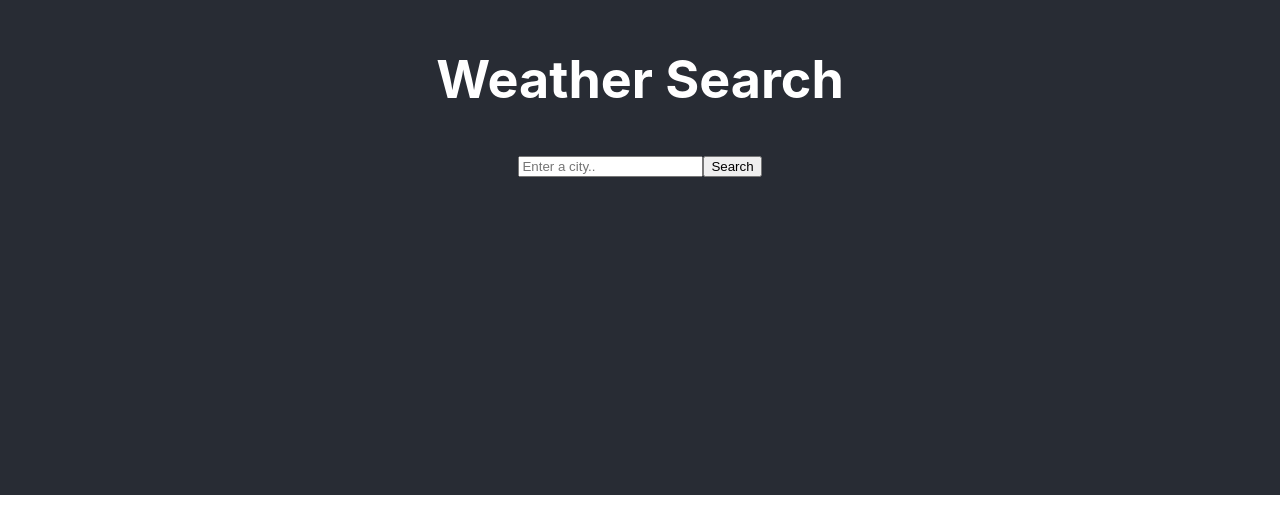
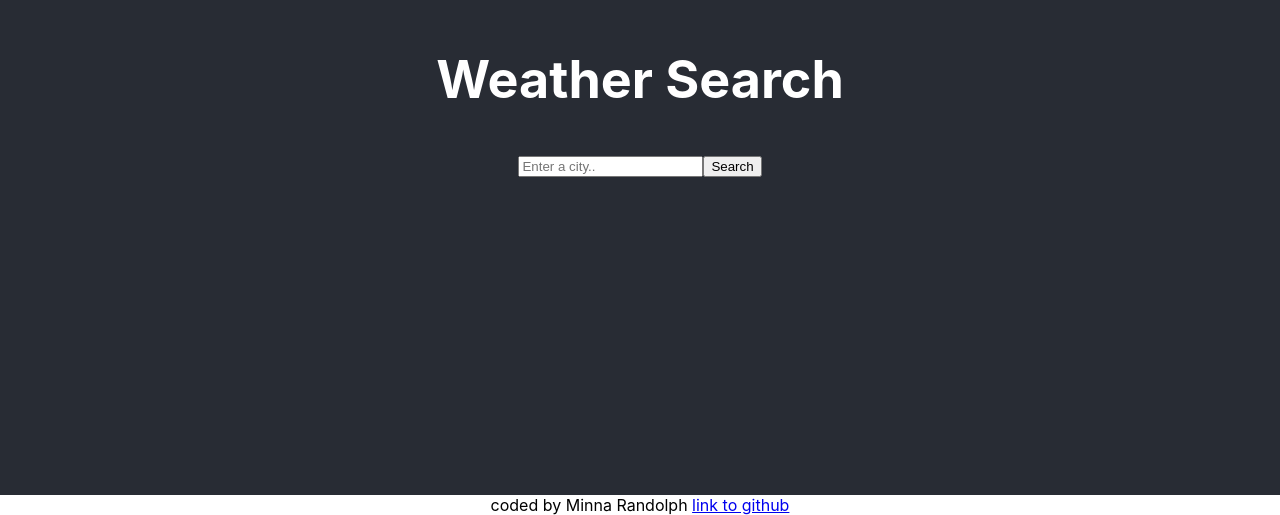
Before and after one commit to minnakrandolph/my-app-3.31.2024, a React (Create React App) app: page / in a window 1280 px wide. Shown: the part 305-820 px from the top of the page. Built offline with nearby package versions, Linux system fonts and the light colour scheme.

Commit message:
added footer w/Github link

```diff
--- a/src/App.js
+++ b/src/App.js
@@ -14,6 +14,7 @@ function App() {
         </h1>
         <WeatherSearch />
        </header>
+       <footer>coded by Minna Randolph <a href="https://github.com/minnakrandolph/my-app-3.31.2024">link to github</a></footer>
     </div>
   );
 }
```
